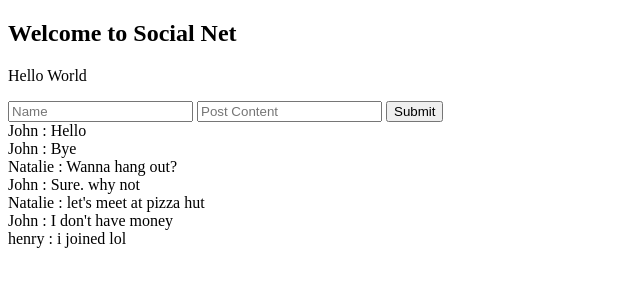
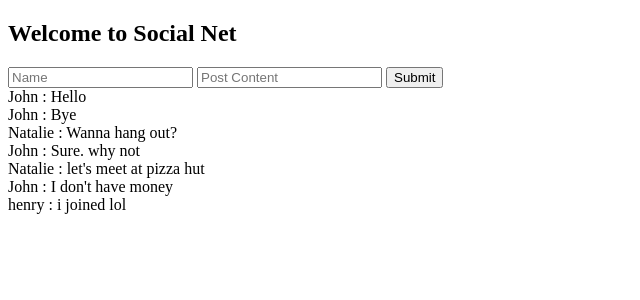
Before and after one commit to NavodPeiris/mini-social-net-app, a Flask app: page / in a window 1280 px wide. Shown: the top 300 px of the page, without its empty margins (0-640 px from the left). Run offline with Flask 2, Linux system fonts and the light colour scheme; data comes from the database, SQL or seed files in the repository.

Commit message:
deleted hello world from index.html

```diff
--- a/templates/index.html
+++ b/templates/index.html
@@ -2,7 +2,7 @@
 <html>
     <body>
         <h2>Welcome to Social Net</h2>
-        <p>Hello World</p>
+
         <form action="/" method="post">
             <input placeholder="Name" name="name">
             <input placeholder="Post Content" name="post">
```
